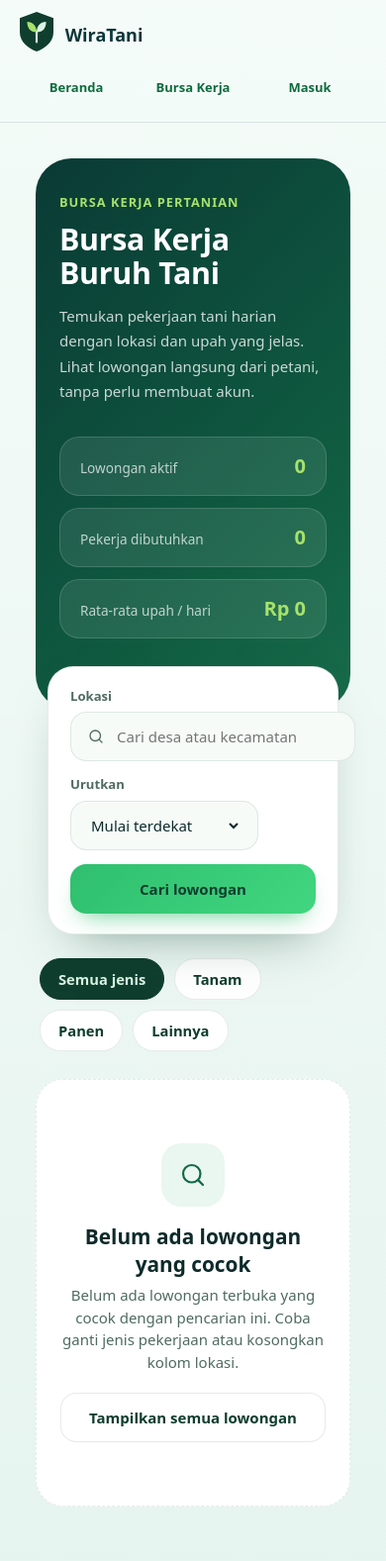
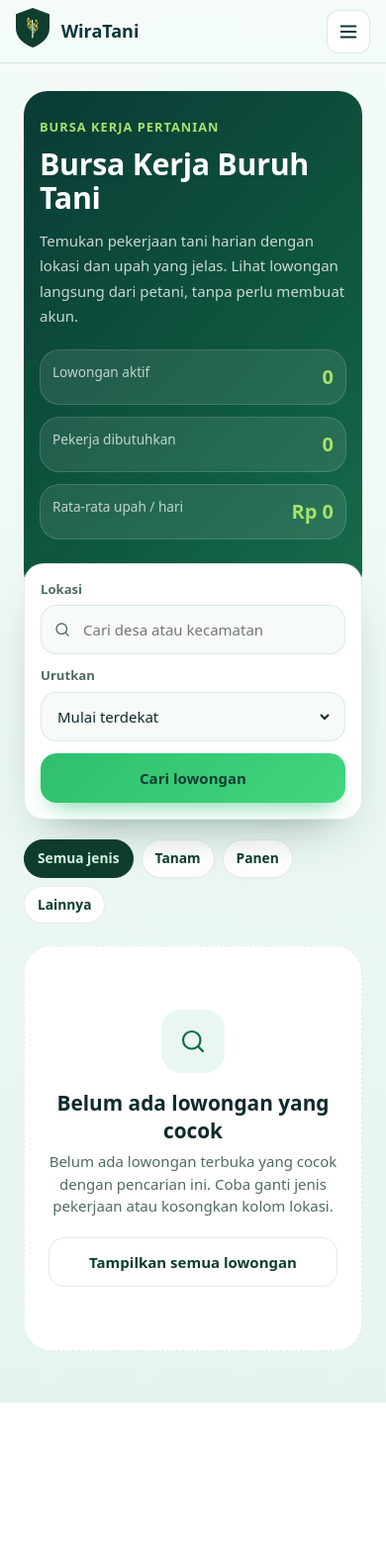
Before and after one commit to rahmattulus/WiraTani_Project-Praktikum-Web, a PHP site: page /publik/bursa.php in a window 390 px wide. Shown: the top 1577 px of the page at 99% size. After the commit the page ends 1417 px from the top, so only its background shows below. Run offline with PHP 8.4, Linux system fonts and the light colour scheme; data that the repository does not hold is empty.

Commit message:
fix: layout navbar & padding in bursa page

```diff
--- a/assets/css/style.css
+++ b/assets/css/style.css
@@ -960,6 +960,24 @@ h2,
   gap: var(--space-4);
 }
 
+.public-nav-toggle {
+  display: none;
+  width: 44px;
+  height: 44px;
+  align-items: center;
+  justify-content: center;
+  border: 1px solid var(--line);
+  border-radius: var(--radius-ctrl);
+  color: var(--forest-900);
+  background: var(--white);
+  cursor: pointer;
+}
+
+.public-nav-toggle svg {
+  width: 22px;
+  height: 22px;
+}
+
 @supports not ((backdrop-filter: blur(1px)) or (-webkit-backdrop-filter: blur(1px))) {
   .card,
   .stat {
@@ -1553,10 +1571,6 @@ h2,
   font-weight: 800;
 }
 
-.public-footer-brand img {
-  filter: brightness(0) saturate(100%) invert(87%) sepia(20%) saturate(720%) hue-rotate(78deg);
-}
-
 .public-footer-links {
   flex-wrap: wrap;
   gap: var(--space-5);
@@ -1593,6 +1607,52 @@ h2,
 
   .public-footer-links {
     gap: var(--space-3);
+  }
+}
+
+@media (min-width: 421px) and (max-width: 639px) {
+  .public-nav {
+    align-items: center;
+    flex-direction: row;
+    flex-wrap: nowrap;
+  }
+
+  .public-nav-links {
+    display: flex;
+    flex-basis: auto;
+    flex-wrap: nowrap;
+    gap: var(--space-3);
+  }
+}
+
+@media (max-width: 420px) {
+  .public-nav {
+    align-items: center;
+    flex-direction: row;
+    flex-wrap: wrap;
+    gap: var(--space-2);
+    padding: var(--space-2) var(--space-4);
+  }
+
+  .public-nav-toggle {
+    display: inline-flex;
+  }
+
+  .public-nav-links {
+    display: none;
+    flex-basis: 100%;
+    grid-template-columns: minmax(0, 1fr);
+    gap: var(--space-1);
+    padding-top: var(--space-2);
+  }
+
+  .public-nav-links.is-open {
+    display: grid;
+  }
+
+  .public-nav-links a {
+    justify-content: flex-start;
+    text-align: left;
   }
 }
 
@@ -2059,6 +2119,31 @@ body > .content {
   .bk-btn { width: 100%; }
 }
 
+@media (max-width: 424px) {
+  .bk-page { padding: 16px 12px 40px; }
+  .bk-hero { gap: 20px; padding: 24px 16px 56px; border-radius: 24px; }
+  .bk-stats div { align-items: flex-start; gap: 8px; padding: 12px; }
+  .bk-stats dt { min-width: 0; }
+  .bk-stats dd { text-align: right; }
+  .bk-filter {
+    width: 100%;
+    margin-top: -32px;
+    padding: 16px;
+    gap: 12px;
+    border-radius: 20px;
+  }
+  .bk-field { width: 100%; min-width: 0; flex: 1 1 100%; }
+  .bk-input { width: 100%; min-width: 0; padding: 0 12px; }
+  .bk-input input, .bk-input select { width: 0; }
+  .bk-btn { width: 100%; flex: 1 1 100%; }
+  .bk-chips { gap: 8px; margin: 20px 0 22px; }
+  .bk-chips a { padding: 8px 13px; font-size: 0.86rem; }
+  .bk-grid { grid-template-columns: minmax(0, 1fr); }
+  .bk-card { padding: 20px; border-radius: 22px; }
+  .bk-card-foot { align-items: flex-start; flex-direction: column; }
+  .bk-link { white-space: normal; }
+}
+
 /* detail_lowongan.css — semua selector diawali .bd- agar tidak bentrok dengan CSS lama. */
 
 .bd-page {
--- a/assets/js/app.js
+++ b/assets/js/app.js
@@ -16,6 +16,37 @@
     overlay.addEventListener('click', function () {
       sidebar.classList.remove('open');
       overlay.classList.remove('show');
+    });
+  }
+
+  /* Menu navigasi publik pada layar kecil */
+  var publicNavToggle = document.querySelector('.public-nav-toggle');
+  var publicNavLinks = document.querySelector('.public-nav-links');
+  if (publicNavToggle && publicNavLinks) {
+    function closePublicNav() {
+      publicNavLinks.classList.remove('is-open');
+      publicNavToggle.setAttribute('aria-expanded', 'false');
+      publicNavToggle.setAttribute('aria-label', 'Buka menu');
+    }
+
+    publicNavToggle.addEventListener('click', function () {
+      var isOpen = publicNavToggle.getAttribute('aria-expanded') === 'true';
+      publicNavLinks.classList.toggle('is-open', !isOpen);
+      publicNavToggle.setAttribute('aria-expanded', String(!isOpen));
+      publicNavToggle.setAttribute('aria-label', isOpen ? 'Buka menu' : 'Tutup menu');
+    });
+
+    publicNavLinks.addEventListener('click', function (event) {
+      if (event.target.closest('a')) {
+        closePublicNav();
+      }
+    });
+
+    document.addEventListener('keydown', function (event) {
+      if (event.key === 'Escape' && publicNavToggle.getAttribute('aria-expanded') === 'true') {
+        closePublicNav();
+        publicNavToggle.focus();
+      }
     });
   }
 
--- a/includes/header.php
+++ b/includes/header.php
@@ -25,7 +25,12 @@ $judul_halaman = $judul_halaman ?? 'WiraTani';
     <a class="brand" href="<?= BASE_URL ?>/index.php"><span aria-hidden="true">
       <img src="<?= BASE_URL ?>/assets/img/wiratani-icon.svg" alt="WiraTani" height="40">
     </span> WiraTani</a>
-    <nav class="public-nav-links" aria-label="Menu utama">
+    <button class="public-nav-toggle" type="button" aria-label="Buka menu" aria-controls="public-nav-links" aria-expanded="false">
+      <svg viewBox="0 0 24 24" fill="none" stroke="currentColor" stroke-width="2" stroke-linecap="round" aria-hidden="true">
+        <path d="M4 6h16M4 12h16M4 18h16"/>
+      </svg>
+    </button>
+    <nav class="public-nav-links" id="public-nav-links" aria-label="Menu utama">
       <a href="<?= BASE_URL ?>/index.php">Beranda</a>
       <a href="<?= BASE_URL ?>/publik/bursa.php">Bursa Kerja</a>
       <a href="<?= BASE_URL ?>/auth/login.php">Masuk</a>
```
Also changed, not shown: assets/img/wiratani-icon.svg.
